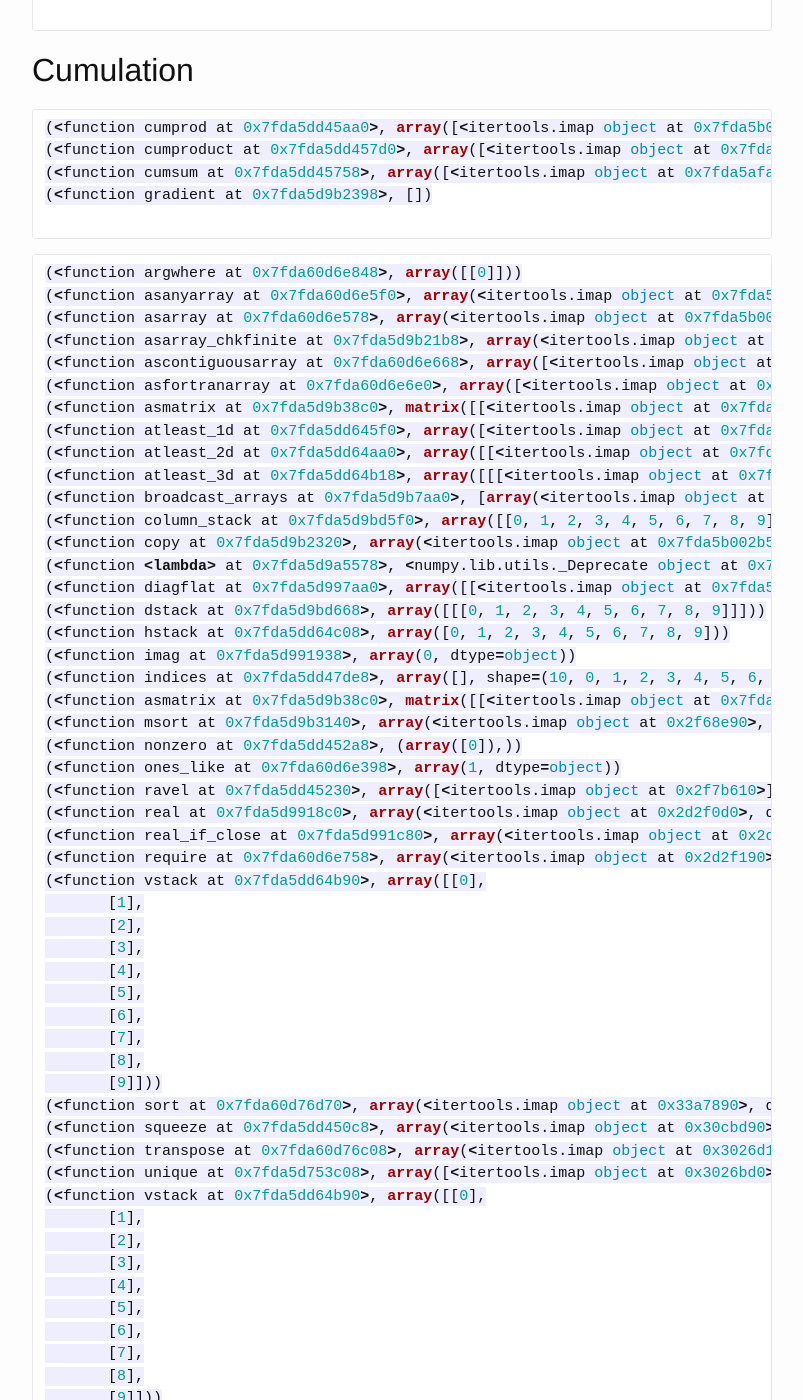
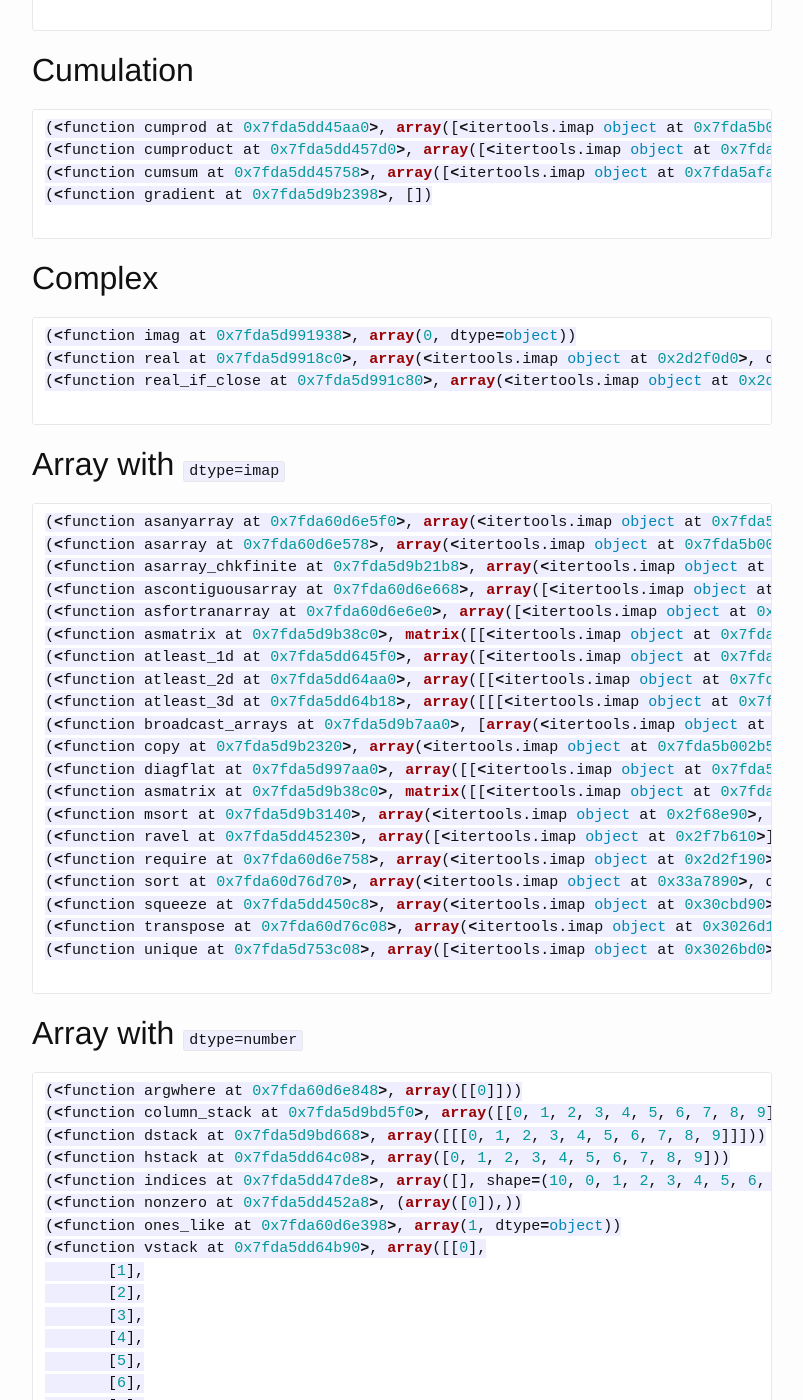
Before and after one commit to Jim-Holmstroem/jim-holmstroem.github.io, a Jekyll site: the page built from _posts/2014-11-23-numpy-sum-over-iterator.markdown, in a window 1280 px wide and 1400 px high, scrolled down 5189 px. Shown: the whole window, without its empty margins (238-1041 px from the left). Built offline with Jekyll 4.4.1, drawn with Linux system fonts in a browser that asks for light colours; comment, search, counter and statistics services are not loaded.

Commit message:
Done with the grouping

```diff
--- a/_posts/2014-11-23-numpy-sum-over-iterator.markdown
+++ b/_posts/2014-11-23-numpy-sum-over-iterator.markdown
@@ -250,8 +250,18 @@ Cumulation
 
 ~~~
 
+Complex
+-------
 ~~~ python
-(<function argwhere at 0x7fda60d6e848>, array([[0]]))
+(<function imag at 0x7fda5d991938>, array(0, dtype=object))
+(<function real at 0x7fda5d9918c0>, array(<itertools.imap object at 0x2d2f0d0>, dtype=object))
+(<function real_if_close at 0x7fda5d991c80>, array(<itertools.imap object at 0x2d2f150>, dtype=object))
+
+~~~
+
+Array with ``dtype=imap``
+-------------------------
+~~~ python
 (<function asanyarray at 0x7fda60d6e5f0>, array(<itertools.imap object at 0x7fda5b002450>, dtype=object))
 (<function asarray at 0x7fda60d6e578>, array(<itertools.imap object at 0x7fda5b002590>, dtype=object))
 (<function asarray_chkfinite at 0x7fda5d9b21b8>, array(<itertools.imap object at 0x7fda5b002610>, dtype=object))
@@ -262,22 +272,29 @@ Cumulation
 (<function atleast_2d at 0x7fda5dd64aa0>, array([[<itertools.imap object at 0x7fda5b002950>]], dtype=object))
 (<function atleast_3d at 0x7fda5dd64b18>, array([[[<itertools.imap object at 0x7fda5b0029d0>]]], dtype=object))
 (<function broadcast_arrays at 0x7fda5d9b7aa0>, [array(<itertools.imap object at 0x7fda5b002a90>, dtype=object)])
+(<function copy at 0x7fda5d9b2320>, array(<itertools.imap object at 0x7fda5b002b50>, dtype=object))
+(<function diagflat at 0x7fda5d997aa0>, array([[<itertools.imap object at 0x7fda5afae290>]], dtype=object))
+(<function asmatrix at 0x7fda5d9b38c0>, matrix([[<itertools.imap object at 0x7fda5afae410>]], dtype=object))
+(<function msort at 0x7fda5d9b3140>, array(<itertools.imap object at 0x2f68e90>, dtype=object))
+(<function ravel at 0x7fda5dd45230>, array([<itertools.imap object at 0x2f7b610>], dtype=object))
+(<function require at 0x7fda60d6e758>, array(<itertools.imap object at 0x2d2f190>, dtype=object))
+(<function sort at 0x7fda60d76d70>, array(<itertools.imap object at 0x33a7890>, dtype=object))
+(<function squeeze at 0x7fda5dd450c8>, array(<itertools.imap object at 0x30cbd90>, dtype=object))
+(<function transpose at 0x7fda60d76c08>, array(<itertools.imap object at 0x3026d10>, dtype=object))
+(<function unique at 0x7fda5d753c08>, array([<itertools.imap object at 0x3026bd0>], dtype=object))
+
+~~~
+
+Array with ``dtype=number``
+---------------------------
+~~~ python
+(<function argwhere at 0x7fda60d6e848>, array([[0]]))
 (<function column_stack at 0x7fda5d9bd5f0>, array([[0, 1, 2, 3, 4, 5, 6, 7, 8, 9]]))
-(<function copy at 0x7fda5d9b2320>, array(<itertools.imap object at 0x7fda5b002b50>, dtype=object))
-(<function <lambda> at 0x7fda5d9a5578>, <numpy.lib.utils._Deprecate object at 0x7fda5afae210>)
-(<function diagflat at 0x7fda5d997aa0>, array([[<itertools.imap object at 0x7fda5afae290>]], dtype=object))
 (<function dstack at 0x7fda5d9bd668>, array([[[0, 1, 2, 3, 4, 5, 6, 7, 8, 9]]]))
 (<function hstack at 0x7fda5dd64c08>, array([0, 1, 2, 3, 4, 5, 6, 7, 8, 9]))
-(<function imag at 0x7fda5d991938>, array(0, dtype=object))
 (<function indices at 0x7fda5dd47de8>, array([], shape=(10, 0, 1, 2, 3, 4, 5, 6, 7, 8, 9), dtype=int64))
-(<function asmatrix at 0x7fda5d9b38c0>, matrix([[<itertools.imap object at 0x7fda5afae410>]], dtype=object))
-(<function msort at 0x7fda5d9b3140>, array(<itertools.imap object at 0x2f68e90>, dtype=object))
 (<function nonzero at 0x7fda5dd452a8>, (array([0]),))
 (<function ones_like at 0x7fda60d6e398>, array(1, dtype=object))
-(<function ravel at 0x7fda5dd45230>, array([<itertools.imap object at 0x2f7b610>], dtype=object))
-(<function real at 0x7fda5d9918c0>, array(<itertools.imap object at 0x2d2f0d0>, dtype=object))
-(<function real_if_close at 0x7fda5d991c80>, array(<itertools.imap object at 0x2d2f150>, dtype=object))
-(<function require at 0x7fda60d6e758>, array(<itertools.imap object at 0x2d2f190>, dtype=object))
 (<function vstack at 0x7fda5dd64b90>, array([[0],
        [1],
        [2],
@@ -288,10 +305,6 @@ Cumulation
        [7],
        [8],
        [9]]))
-(<function sort at 0x7fda60d76d70>, array(<itertools.imap object at 0x33a7890>, dtype=object))
-(<function squeeze at 0x7fda5dd450c8>, array(<itertools.imap object at 0x30cbd90>, dtype=object))
-(<function transpose at 0x7fda60d76c08>, array(<itertools.imap object at 0x3026d10>, dtype=object))
-(<function unique at 0x7fda5d753c08>, array([<itertools.imap object at 0x3026bd0>], dtype=object))
 (<function vstack at 0x7fda5dd64b90>, array([[0],
        [1],
        [2],
```
